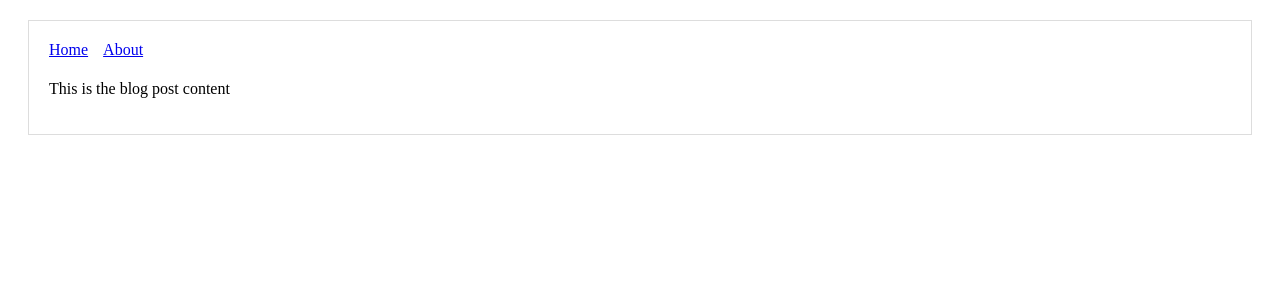
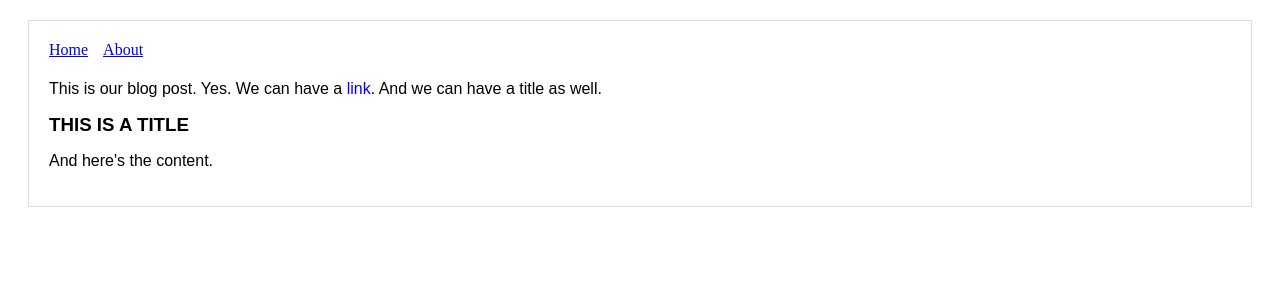
Before and after one commit to htbkoo/HttpsAuthenticationCookiesSpike, a Next.js app: page /post in a window 1280 px wide. Shown: the top 300 px of the page. Built offline with nearby package versions, Linux system fonts and the light colour scheme.

Commit message:
used Markdown in post.tsx htbkoo/AnalyticsAndAdsSpike

```diff
--- a/pages/post.tsx
+++ b/pages/post.tsx
@@ -1,12 +1,43 @@
 import React from 'react';
 import {withRouter} from "next/router";
+import Markdown from 'react-markdown';
 
 import Layout from "../components/MyLayout";
 
 const Content = withRouter((props: any) => (
     <div>
         <h1>{resolveTitle(props)}</h1>
-        <p>This is the blog post content</p>
+        <div className="markdown">
+            <Markdown source={`
+This is our blog post.
+Yes. We can have a [link](/link).
+And we can have a title as well.
+
+### This is a title
+
+And here's the content.`
+            }/>
+        </div>
+        <style jsx global>{`
+     .markdown {
+       font-family: 'Arial';
+     }
+
+     .markdown a {
+       text-decoration: none;
+       color: blue;
+     }
+
+     .markdown a:hover {
+       opacity: 0.6;
+     }
+
+     .markdown h3 {
+       margin: 0;
+       padding: 0;
+       text-transform: uppercase;
+     }`
+        }</style>
     </div>
 ));
 
```
